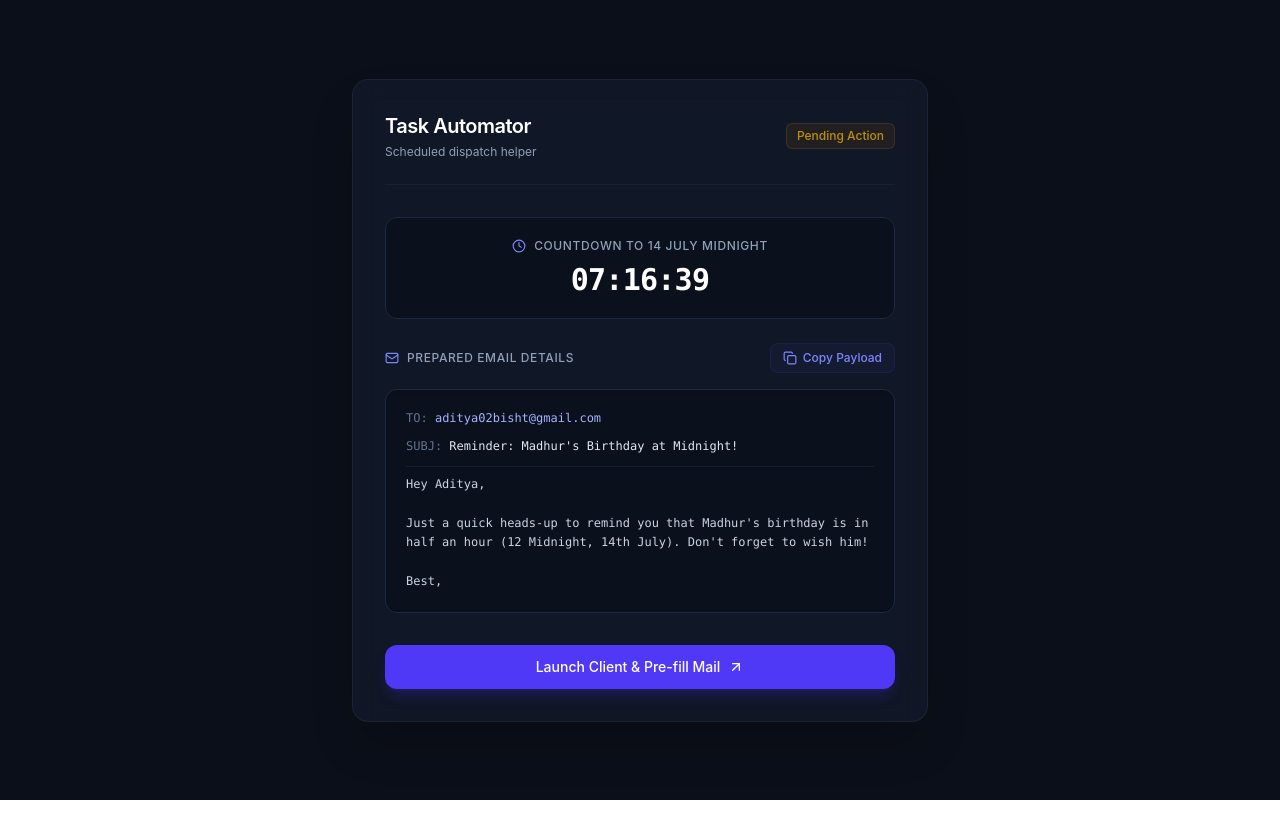
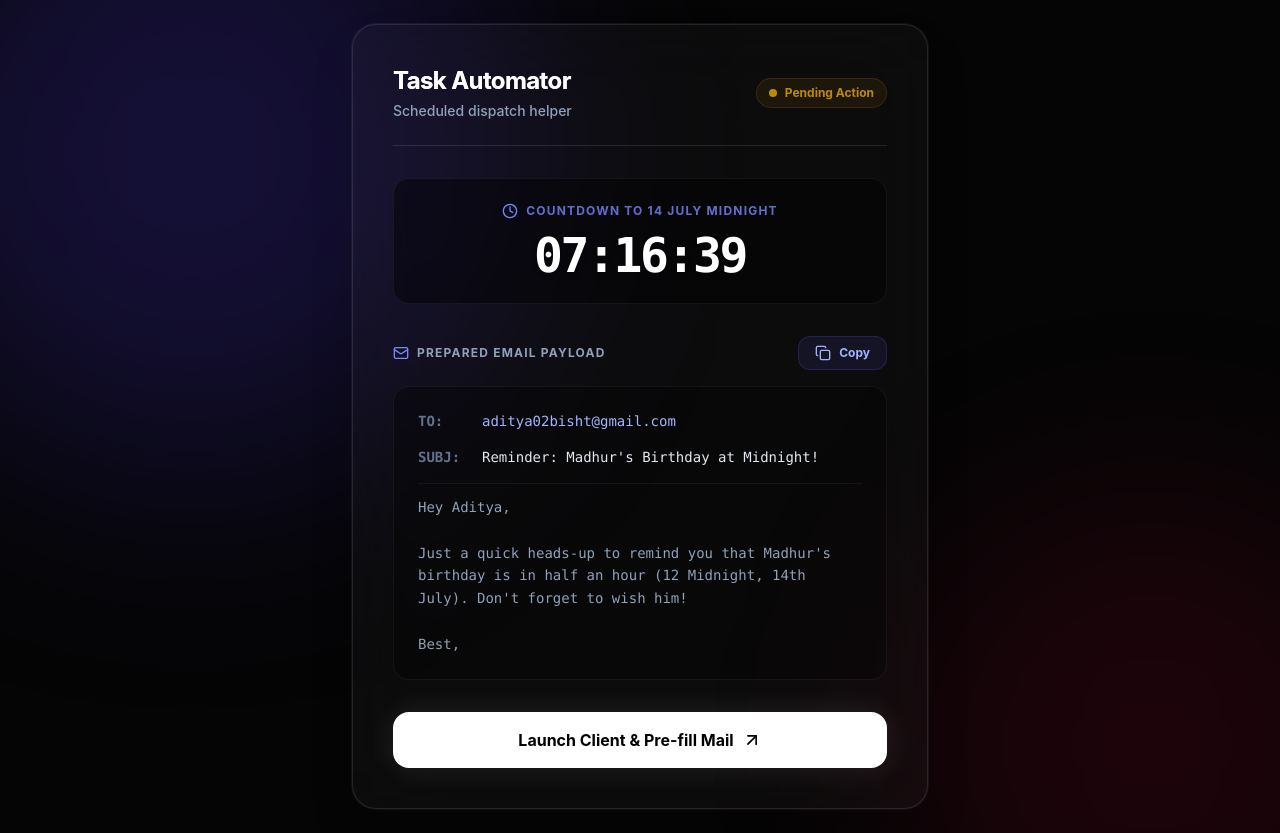
Before and after one commit to ryzen-tyagi/madhur-bday-reminder, a React (Vite) app: page / in a window 1280 px wide. Before the commit the page ends 800 px from the top, so only its background shows below. Built offline with nearby package versions, Linux system fonts and the light colour scheme.

Commit message:
Enhance UI with premium glassmorphism and full responsiveness

```diff
--- a/src/App.jsx
+++ b/src/App.jsx
@@ -27,7 +27,7 @@ export default function BirthdayReminderDashboard() {
   useEffect(() => {
     const calculateCountdown = () => {
       const now = new Date();
-      // Target is midnight 14th July 2026
+      // Target is exactly midnight 14th July 2026
       const target = new Date(2026, 6, 14, 0, 0, 0);
       const difference = target - now;
 
@@ -64,35 +64,35 @@ export default function BirthdayReminderDashboard() {
   // -------------------------------------------------------------
   if (isBirthday) {
     return (
-      <div className="min-h-screen bg-black overflow-hidden relative flex flex-col items-center justify-center p-6 font-sans">
+      <div className="min-h-screen bg-black overflow-hidden relative flex flex-col items-center justify-center p-4 md:p-8 font-sans">
 
         {/* Confetti Explosion */}
         <Confetti
           width={windowDimensions.width}
           height={windowDimensions.height}
           recycle={true}
-          numberOfPieces={600}
-          gravity={0.15}
+          numberOfPieces={800}
+          gravity={0.2}
           colors={['#FF1493', '#00FFFF', '#FFD700', '#FF4500', '#7FFF00']}
         />
 
-        {/* Floating GIFs in Background */}
+        {/* Floating GIFs in Background (Now responsive) */}
         <motion.img
           initial={{ opacity: 0, x: -300, y: -200 }}
-          animate={{ opacity: 0.8, x: 0, y: [0, -30, 0], rotate: [-10, 10, -10] }}
-          transition={{ duration: 2, y: { repeat: Infinity, duration: 3 }, rotate: { repeat: Infinity, duration: 4 } }}
+          animate={{ opacity: 0.85, x: 0, y: [0, -40, 0], rotate: [-15, 15, -15] }}
+          transition={{ duration: 2, y: { repeat: Infinity, duration: 3.5 }, rotate: { repeat: Infinity, duration: 4.5 } }}
           src="https://media.giphy.com/media/26FPpSuhgHvU6hCPe/giphy.gif"
           alt="Minions Party"
-          className="absolute top-10 left-10 w-48 h-48 md:w-64 md:h-64 object-cover rounded-full shadow-2xl shadow-purple-500/50 hidden sm:block z-0"
+          className="absolute top-4 left-4 md:top-10 md:left-10 w-24 h-24 sm:w-40 sm:h-40 md:w-64 md:h-64 object-cover rounded-full shadow-2xl shadow-purple-500/60 z-0"
         />
 
         <motion.img
           initial={{ opacity: 0, x: 300, y: 200 }}
-          animate={{ opacity: 0.8, x: 0, y: [0, 30, 0], rotate: [10, -10, 10] }}
-          transition={{ duration: 2.5, y: { repeat: Infinity, duration: 4 }, rotate: { repeat: Infinity, duration: 5 } }}
+          animate={{ opacity: 0.85, x: 0, y: [0, 40, 0], rotate: [15, -15, 15] }}
+          transition={{ duration: 2.5, y: { repeat: Infinity, duration: 4 }, rotate: { repeat: Infinity, duration: 5.5 } }}
           src="https://media.giphy.com/media/3o6MbhYjXivpejLs39/giphy.gif"
           alt="Spongebob Party"
-          className="absolute bottom-10 right-10 w-56 h-56 md:w-80 md:h-80 object-cover rounded-3xl shadow-2xl shadow-pink-500/50 hidden sm:block z-0"
+          className="absolute bottom-4 right-4 md:bottom-10 md:right-10 w-32 h-32 sm:w-48 sm:h-48 md:w-80 md:h-80 object-cover rounded-[2rem] shadow-2xl shadow-pink-500/60 z-0"
         />
 
         {/* Center Celebration Card */}
@@ -100,32 +100,34 @@ export default function BirthdayReminderDashboard() {
           initial={{ scale: 0, rotate: -180 }}
           animate={{ scale: 1, rotate: 0 }}
           transition={{ type: "spring", stiffness: 80, damping: 12 }}
-          className="relative z-10 bg-white/10 backdrop-blur-2xl border border-white/30 p-8 md:p-16 rounded-[3rem] text-center shadow-[0_0_120px_rgba(236,72,153,0.6)] max-w-4xl w-full mx-4"
+          className="relative z-10 bg-white/5 backdrop-blur-3xl border border-white/20 p-6 sm:p-10 md:p-16 rounded-[2rem] md:rounded-[3rem] text-center shadow-[0_0_150px_rgba(236,72,153,0.5)] max-w-[95vw] md:max-w-4xl w-full"
         >
           <motion.div
-            animate={{ scale: [1, 1.2, 1], rotate: [0, 15, -15, 0] }}
-            transition={{ repeat: Infinity, duration: 2 }}
-            className="mb-8 flex justify-center text-yellow-400"
+            animate={{ scale: [1, 1.25, 1], rotate: [0, 20, -20, 0] }}
+            transition={{ repeat: Infinity, duration: 1.5 }}
+            className="mb-4 md:mb-8 flex justify-center text-yellow-300 drop-shadow-[0_0_20px_rgba(253,224,71,0.8)]"
           >
-            <PartyPopper size={100} />
+            <PartyPopper size={windowDimensions.width < 768 ? 60 : 100} />
           </motion.div>
 
-          <h1 className="text-5xl md:text-8xl font-black text-transparent bg-clip-text bg-gradient-to-r from-pink-500 via-purple-500 to-indigo-500 mb-6 drop-shadow-[0_5px_5px_rgba(0,0,0,0.8)]">
+          <h1 className="text-5xl sm:text-7xl md:text-8xl lg:text-9xl font-black text-transparent bg-clip-text bg-gradient-to-br from-pink-500 via-purple-500 to-cyan-400 mb-4 md:mb-6 drop-shadow-[0_10px_10px_rgba(0,0,0,0.9)] leading-tight">
             HAPPY BIRTHDAY
-            <br className="hidden md:block" /> MADHUR!
+            <br className="hidden sm:block" /> MADHUR!
           </h1>
 
-          <p className="text-xl md:text-3xl text-white font-bold tracking-widest mb-10 drop-shadow-md">
-            IT'S MIDNIGHT! LET'S GOOOO 🎉
+          <p className="text-lg sm:text-2xl md:text-3xl text-white/90 font-bold tracking-widest mb-8 md:mb-10 drop-shadow-lg uppercase">
+            It's midnight! Let's goooo 🎉
           </p>
 
-          <div className="flex justify-center gap-4">
+          <div className="flex justify-center">
             <motion.button
-              whileHover={{ scale: 1.1, boxShadow: "0 0 40px rgba(236,72,153,1)" }}
-              whileTap={{ scale: 0.9 }}
-              className="bg-gradient-to-r from-pink-500 to-orange-400 text-white font-bold py-4 px-10 rounded-full shadow-[0_0_20px_rgba(236,72,153,0.8)] text-xl flex items-center gap-3 transition-all"
+              whileHover={{ scale: 1.05, boxShadow: "0 0 50px rgba(236,72,153,1)" }}
+              whileTap={{ scale: 0.95 }}
+              className="bg-gradient-to-r from-pink-500 via-rose-500 to-orange-500 text-white font-black py-3 px-6 sm:py-4 sm:px-10 rounded-full shadow-[0_0_30px_rgba(236,72,153,0.8)] text-base sm:text-xl flex items-center gap-2 sm:gap-3 transition-all border border-white/20"
             >
-              <Sparkles /> Time to Celebrate! <Sparkles />
+              <Sparkles className="w-5 h-5 sm:w-6 sm:h-6" />
+              Time to Celebrate!
+              <Sparkles className="w-5 h-5 sm:w-6 sm:h-6" />
             </motion.button>
           </div>
         </motion.div>
@@ -134,30 +136,39 @@ export default function BirthdayReminderDashboard() {
   }
 
   // -------------------------------------------------------------
-  // ORIGINAL UI (The Reminder Dashboard)
+  // PREMIUM ORIGINAL UI (The Reminder Dashboard)
   // -------------------------------------------------------------
   return (
-    <div className="min-h-screen bg-[#0B0F19] text-slate-200 flex flex-col items-center justify-center p-6 font-sans antialiased">
-      <div className="w-full max-w-xl bg-[#151D30]/60 backdrop-blur-md border border-slate-800/80 rounded-2xl p-8 shadow-2xl">
+    <div className="min-h-screen bg-[#050505] text-slate-200 flex flex-col items-center justify-center p-4 sm:p-6 font-sans antialiased relative overflow-hidden">
+
+      {/* Premium Ambient Glowing Background */}
+      <div className="absolute top-[-20%] left-[-10%] w-[50vw] h-[50vw] bg-indigo-600/20 blur-[120px] rounded-full pointer-events-none" />
+      <div className="absolute bottom-[-20%] right-[-10%] w-[40vw] h-[40vw] bg-rose-600/10 blur-[100px] rounded-full pointer-events-none" />
+
+      <div className="relative z-10 w-full max-w-xl bg-white/[0.03] backdrop-blur-2xl border border-white/10 rounded-3xl p-6 sm:p-10 shadow-2xl ring-1 ring-white/5">
 
         {/* Header Section */}
-        <div className="flex items-center justify-between mb-8 pb-6 border-b border-slate-800/60">
+        <div className="flex flex-col sm:flex-row sm:items-center justify-between gap-4 mb-8 pb-6 border-b border-white/10">
           <div>
-            <h1 className="text-xl font-semibold tracking-tight text-white">Task Automator</h1>
-            <p className="text-xs text-slate-400 mt-1">Scheduled dispatch helper</p>
+            <h1 className="text-2xl font-bold tracking-tight text-white bg-clip-text text-transparent bg-gradient-to-r from-white to-slate-400">
+              Task Automator
+            </h1>
+            <p className="text-sm text-slate-400 mt-1 font-medium">Scheduled dispatch helper</p>
           </div>
-          <span className="px-2.5 py-1 text-xs font-medium rounded-md bg-amber-500/10 text-amber-400 border border-amber-500/20 animate-pulse">
+          <span className="self-start sm:self-auto px-3 py-1.5 text-xs font-bold rounded-full bg-amber-500/10 text-amber-400 border border-amber-500/20 animate-pulse flex items-center gap-2">
+            <span className="w-2 h-2 rounded-full bg-amber-400"></span>
             Pending Action
           </span>
         </div>
 
         {/* Live Countdown Timer */}
-        <div className="bg-[#0B0F19]/80 border border-slate-800 rounded-xl p-5 mb-6 text-center">
-          <div className="flex items-center justify-center gap-2 text-xs font-medium uppercase tracking-wider text-slate-400 mb-2">
-            <Clock className="w-3.5 h-3.5 text-indigo-400" />
+        <div className="bg-black/40 border border-white/5 rounded-2xl p-6 mb-8 text-center shadow-inner relative overflow-hidden group">
+          <div className="absolute inset-0 bg-gradient-to-t from-indigo-500/5 to-transparent opacity-0 group-hover:opacity-100 transition-opacity duration-500" />
+          <div className="flex items-center justify-center gap-2 text-xs font-bold uppercase tracking-widest text-indigo-400/80 mb-3 relative z-10">
+            <Clock className="w-4 h-4 text-indigo-400" />
             Countdown to 14 July Midnight
           </div>
-          <div className="text-3xl font-mono font-bold tracking-tight text-white">
+          <div className="text-4xl sm:text-5xl font-mono font-black tracking-tighter text-white relative z-10 tabular-nums drop-shadow-md">
             {timeLeft}
           </div>
         </div>
@@ -165,39 +176,39 @@ export default function BirthdayReminderDashboard() {
         {/* Email Payload Box */}
         <div className="space-y-4">
           <div className="flex items-center justify-between">
-            <label className="text-xs font-medium uppercase tracking-wider text-slate-400 flex items-center gap-2">
-              <Mail className="w-3.5 h-3.5 text-indigo-400" />
-              Prepared Email Details
+            <label className="text-xs font-bold uppercase tracking-widest text-slate-400 flex items-center gap-2">
+              <Mail className="w-4 h-4 text-indigo-400" />
+              Prepared Email Payload
             </label>
             <button
               onClick={copyToClipboard}
-              className="flex items-center gap-1.5 text-xs font-medium text-indigo-400 hover:text-indigo-300 transition-colors bg-indigo-500/5 hover:bg-indigo-500/10 px-3 py-1.5 rounded-lg border border-indigo-500/10"
+              className="flex items-center gap-2 text-xs font-bold text-indigo-300 hover:text-white transition-all bg-indigo-500/10 hover:bg-indigo-500/20 px-4 py-2 rounded-xl border border-indigo-500/20 active:scale-95"
             >
               {copied ? (
                 <>
-                  <Check className="w-3.5 h-3.5 text-emerald-400" />
-                  <span className="text-emerald-400">Copied Payload</span>
+                  <Check className="w-4 h-4 text-emerald-400" />
+                  <span className="text-emerald-400">Copied!</span>
                 </>
               ) : (
                 <>
-                  <Copy className="w-3.5 h-3.5" />
-                  <span>Copy Payload</span>
+                  <Copy className="w-4 h-4" />
+                  <span>Copy</span>
                 </>
               )}
             </button>
           </div>
 
-          <div className="bg-[#0B0F19]/80 border border-slate-800 rounded-xl p-5 space-y-3 font-mono text-xs shadow-inner">
-            <div>
-              <span className="text-slate-500">TO:</span>{" "}
-              <span className="text-indigo-300 selection:bg-indigo-500/30">{emailData.to}</span>
+          <div className="bg-black/30 border border-white/5 rounded-2xl p-5 sm:p-6 space-y-4 font-mono text-xs sm:text-sm shadow-inner group transition-all hover:border-white/10">
+            <div className="flex flex-col sm:flex-row sm:gap-4">
+              <span className="text-slate-500 font-bold min-w-[3rem]">TO:</span>
+              <span className="text-indigo-300 selection:bg-indigo-500/30 break-all">{emailData.to}</span>
             </div>
-            <div>
-              <span className="text-slate-500">SUBJ:</span>{" "}
+            <div className="flex flex-col sm:flex-row sm:gap-4">
+              <span className="text-slate-500 font-bold min-w-[3rem]">SUBJ:</span>
               <span className="text-slate-200 selection:bg-indigo-500/30">{emailData.subject}</span>
             </div>
-            <hr className="border-slate-800/60 my-2" />
-            <div className="text-slate-300 leading-relaxed whitespace-pre-line selection:bg-indigo-500/30">
+            <hr className="border-white/5 my-3" />
+            <div className="text-slate-400 leading-relaxed whitespace-pre-line selection:bg-indigo-500/30 mt-2">
               {emailData.body}
             </div>
           </div>
@@ -207,10 +218,10 @@ export default function BirthdayReminderDashboard() {
         <div className="mt-8">
           <a
             href={`mailto:${emailData.to}?subject=${encodeURIComponent(emailData.subject)}&body=${encodeURIComponent(emailData.body)}`}
-            className="w-full flex items-center justify-center gap-2 bg-indigo-600 hover:bg-indigo-500 text-white font-medium text-sm py-3 px-4 rounded-xl shadow-lg shadow-indigo-600/20 hover:shadow-indigo-500/20 transform transition-all active:scale-[0.98]"
+            className="w-full flex items-center justify-center gap-2 bg-white text-black hover:bg-slate-200 font-bold text-sm sm:text-base py-4 px-6 rounded-2xl shadow-[0_0_30px_rgba(255,255,255,0.1)] hover:shadow-[0_0_40px_rgba(255,255,255,0.2)] transform transition-all active:scale-[0.98]"
           >
             Launch Client & Pre-fill Mail
-            <ArrowUpRight className="w-4 h-4" />
+            <ArrowUpRight className="w-5 h-5" />
           </a>
         </div>
       </div>
```
